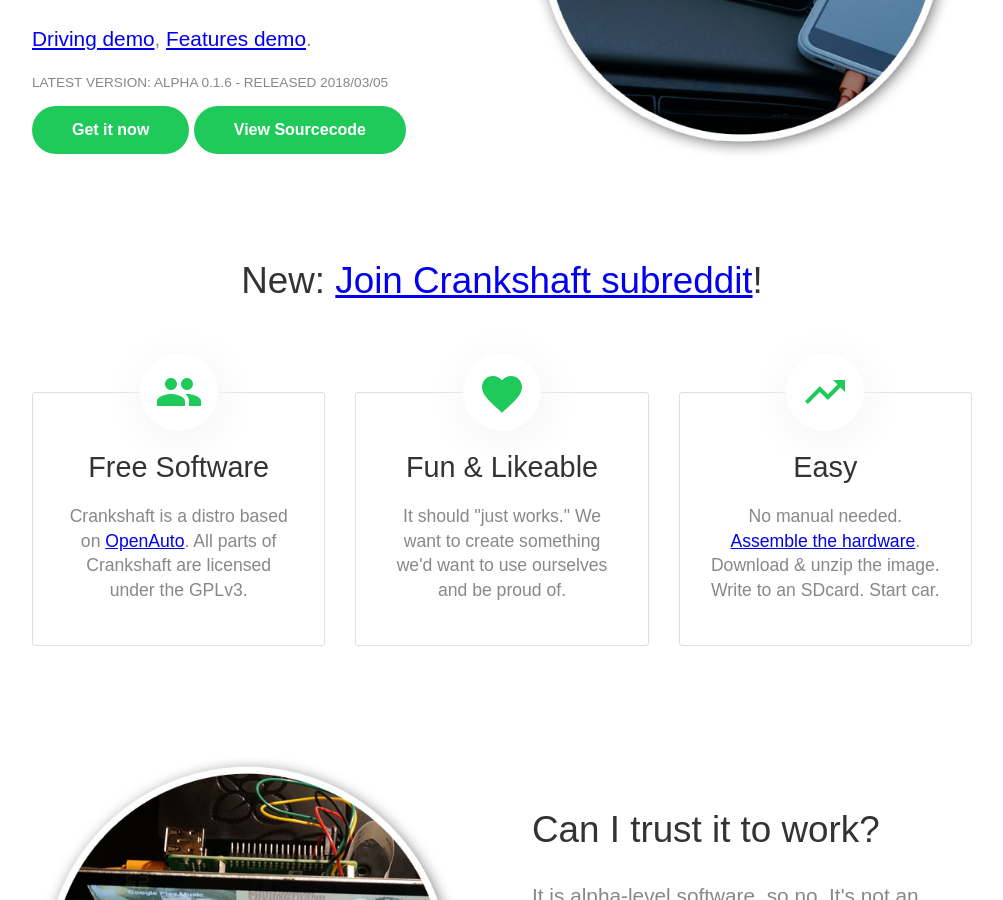
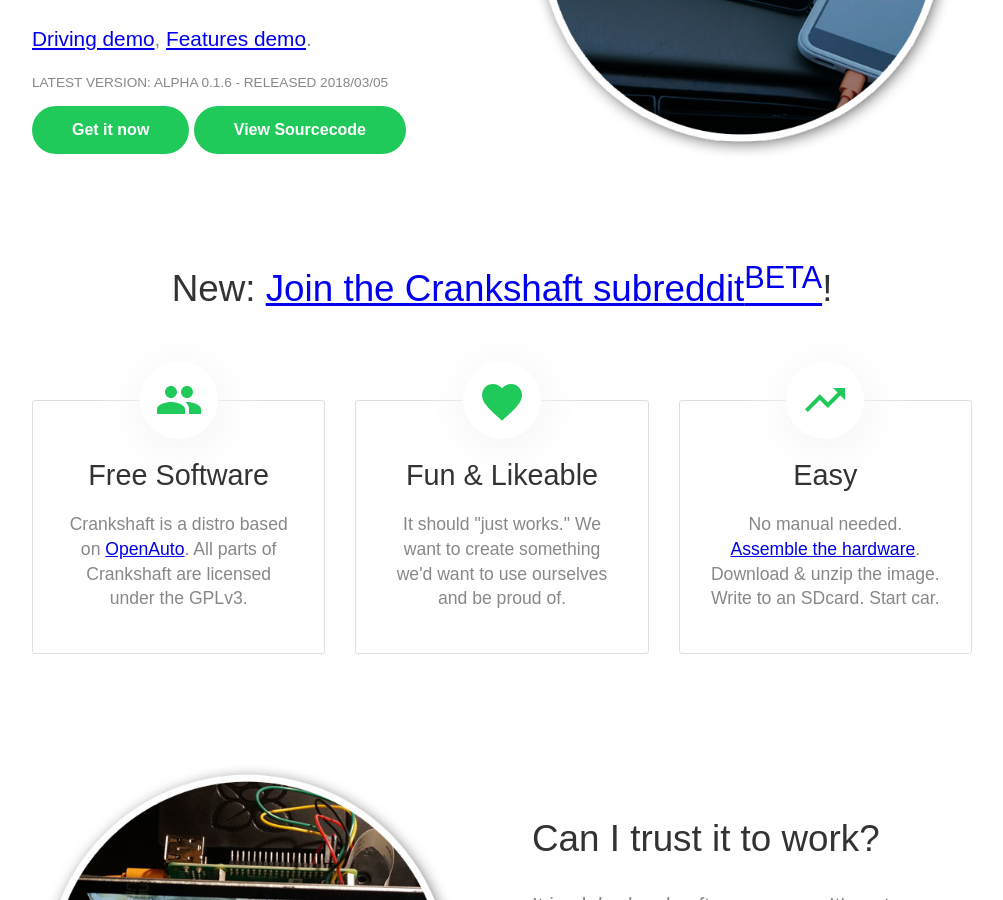
Before and after one commit to opencardev/getcrankshaft.github.io, a Jekyll site: the page built from index.html, in a window 1280 px wide and 900 px high, scrolled down 424 px. Shown: the whole window, without its empty margins (138-1141 px from the left). Built offline with Jekyll 4.4.1, drawn with Linux system fonts in a browser that asks for light colours.

Commit message:
[site] add subreddit beta disclaimer

```diff
--- a/index.html
+++ b/index.html
@@ -21,7 +21,7 @@
 </header>
 
 <div class="container">
-	<h2 class="editable" style="text-align: center;">New: <a target="_blank" href="https://www.reddit.com/r/crankshaft/">Join Crankshaft subreddit</a>!</h2>
+	<h2 class="editable" style="text-align: center;">New: <a target="_blank" href="https://www.reddit.com/r/crankshaft/">Join the Crankshaft subreddit<sup>BETA</sup></a>!</h2>
 
 	<ul class="thirds">
 		<li>
```
